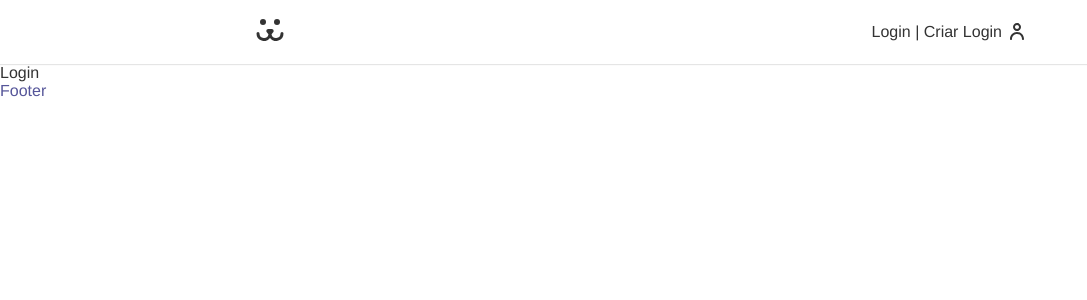
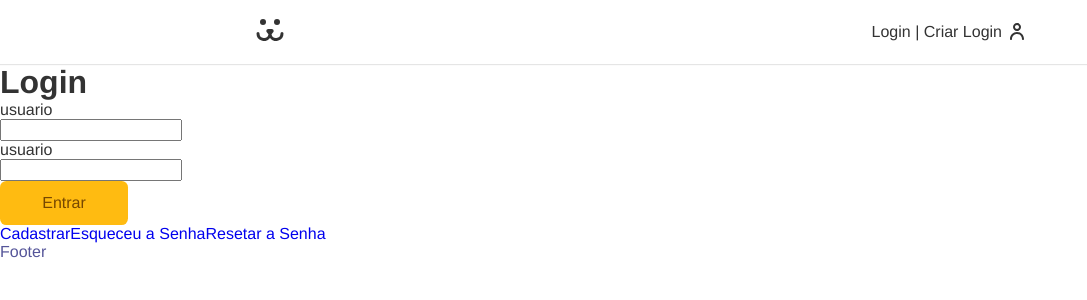
Before and after one commit to AbreuRenan/Dogs, a React (Vite) app: page /login in a window 1280 px wide. Shown: the top 300 px of the page, without its empty margins (0-1087 px from the left). Built offline with nearby package versions, Linux system fonts and the light colour scheme.

Commit message:
forms components e estilização

```diff
--- a/src/App.jsx
+++ b/src/App.jsx
@@ -14,7 +14,7 @@ function App() {
         <Header />
         <Routes>
           <Route path="/" element={<Home />} />
-          <Route path="/login" element={<Login />} />
+          <Route path="/login/*" element={<Login />} />
         </Routes>
         <Footer />
       </BrowserRouter>
--- /dev/null
+++ b/src/Components/Auth/Criarconta.jsx
@@ -0,0 +1,7 @@
+import React from "react";
+
+function Criarconta() {
+  return <div>Criarconta</div>;
+}
+
+export default Criarconta;
--- a/src/Components/Auth/Login.jsx
+++ b/src/Components/Auth/Login.jsx
@@ -1,7 +1,22 @@
 import React from "react";
+import { Routes, Route } from "react-router-dom";
+
+import LoginForm from "./LoginForm";
+import Criarconta from "./Criarconta";
+import Recuperarconta from "./Recuperarconta";
+import Resetarsenha from "./Resetarsenha";
 
 function Login() {
-  return <div>Login</div>;
+  return (
+    <div>
+      <Routes>
+        <Route path="/" element={<LoginForm />} />
+        <Route path="criar" element={<Criarconta />} />
+        <Route path="perdeu" element={<Recuperarconta />} />
+        <Route path="reset" element={<Resetarsenha />} />
+      </Routes>
+    </div>
+  );
 }
 
 export default Login;
--- /dev/null
+++ b/src/Components/Auth/LoginForm.jsx
@@ -0,0 +1,57 @@
+import React from "react";
+import { Link } from "react-router-dom";
+import Input from "../Forms/Input";
+import Button from "../Forms/Button";
+
+const APIURL = "https://dogsapi.origamid.dev/json/jwt-auth/v1/token";
+
+function LoginForm() {
+  const [username, setUsername] = React.useState("");
+  const [password, setPassword] = React.useState("");
+  const [token, setToken] = React.useState("");
+
+  function handleSubmit(event) {
+    event.preventDefault();
+    async function asyncFecth(url) {
+      const response = await fetch(url, {
+        method: "POST",
+        headers: {
+          "Content-Type": "application/json",
+        },
+        body: JSON.stringify({ username, password }),
+      });
+      const json = await response.json();
+      setToken(json.token);
+      return { response, json };
+    }
+
+    asyncFecth(APIURL);
+  }
+
+  return (
+    <div>
+      <h1>Login</h1>
+      <form action="" onSubmit={handleSubmit}>
+        <Input
+          label="usuario"
+          type="text"
+          name="username"
+          placeholder="Seu nome de usuário"
+        />
+        <Input
+          label="usuario"
+          type="password"
+          name="password"
+          placeholder="Seu nome de usuário"
+        />
+
+        <Button>Entrar</Button>
+      </form>
+      <Link to="/login/criar">Cadastrar</Link>
+      <Link to="/login/perdeu">Esqueceu a Senha</Link>
+      <Link to="/login/reset">Resetar a Senha</Link>
+    </div>
+  );
+}
+
+export default LoginForm;
--- /dev/null
+++ b/src/Components/Auth/Recuperarconta.jsx
@@ -0,0 +1,7 @@
+import React from "react";
+
+function Recuperarconta() {
+  return <div>Recuperarconta</div>;
+}
+
+export default Recuperarconta;
--- /dev/null
+++ b/src/Components/Auth/Resetarsenha.jsx
@@ -0,0 +1,7 @@
+import React from "react";
+
+function Resetarsenha() {
+  return <div>Resetarsenha</div>;
+}
+
+export default Resetarsenha;
--- /dev/null
+++ b/src/Components/Forms/Button.jsx
@@ -0,0 +1,12 @@
+import React from "react";
+import styles from "./Button.module.css";
+
+function Button({ children, ...props }) {
+  return (
+    <button className={styles.button} {...props}>
+      {children}
+    </button>
+  );
+}
+
+export default Button;
--- /dev/null
+++ b/src/Components/Forms/Button.module.css
@@ -0,0 +1,22 @@
+.button {
+    font-size: 1rem;
+    font-family: var(--type-first);
+    cursor: pointer;
+    border: none;
+    border-radius: 0.4rem;
+    background-color: #fb1;
+    color: #764701;
+    padding: 0.8rem 1.2rem;
+    min-width: 8rem;
+    transition: 0.1s ease;
+}
+
+.button:hover, button:focus {
+    outline: none;
+    box-shadow: 0 0 0 3px #fea, 0 0 0 4px #fb1
+}
+
+.button:disabled {
+     opacity: 0.5;
+     cursor: wait;
+}
--- /dev/null
+++ b/src/Components/Forms/Input.jsx
@@ -0,0 +1,13 @@
+import React from "react";
+import styles from "./Input.module.css";
+
+function Input({ label, type, name, placeholder }) {
+  return (
+    <div>
+      <label htmlFor={name}>{label}</label>
+      <input className={styles.input} type={type} name={name} />
+    </div>
+  );
+}
+
+export default Input;
```
Also changed, not shown: src/Components/Forms/Input.module.css (added).
